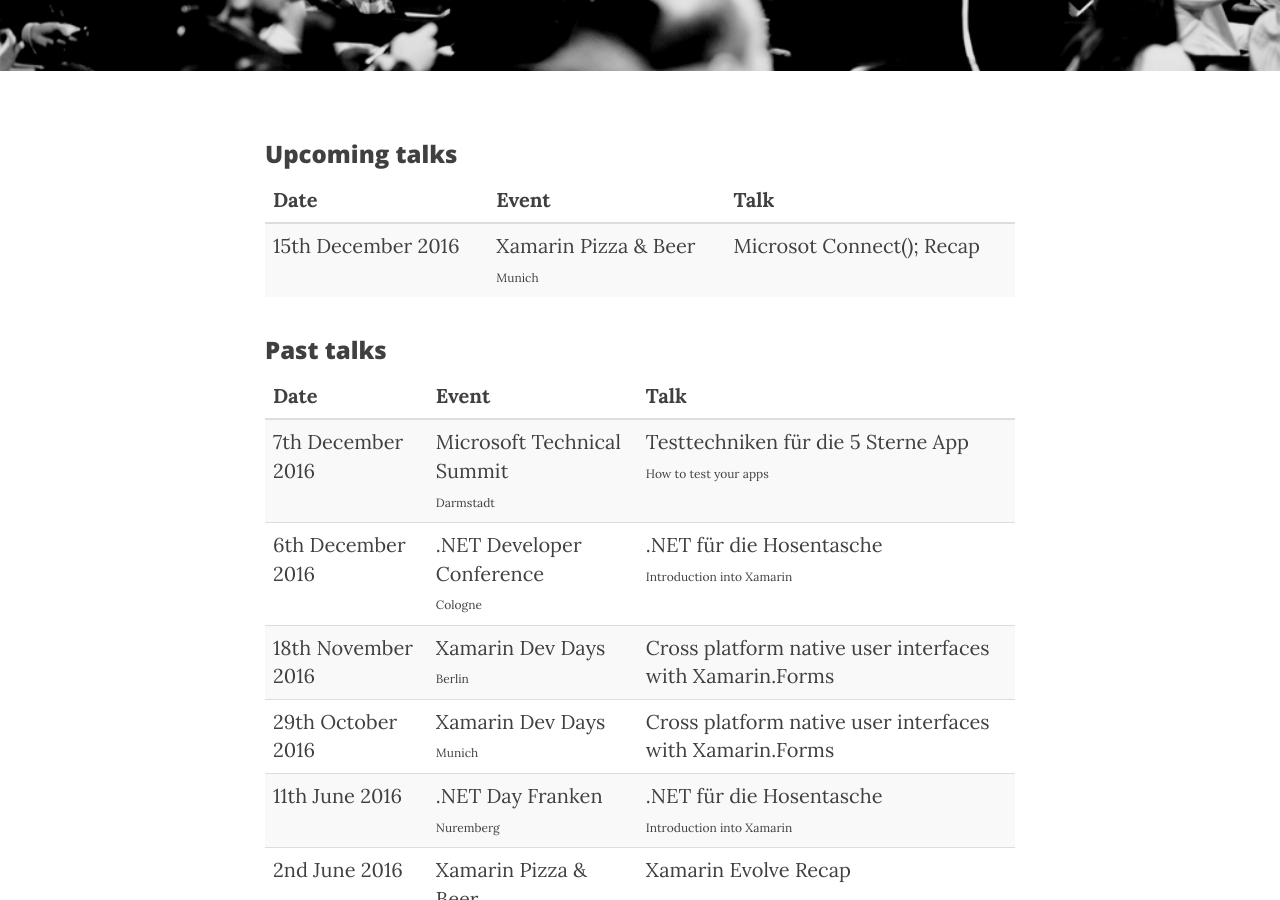
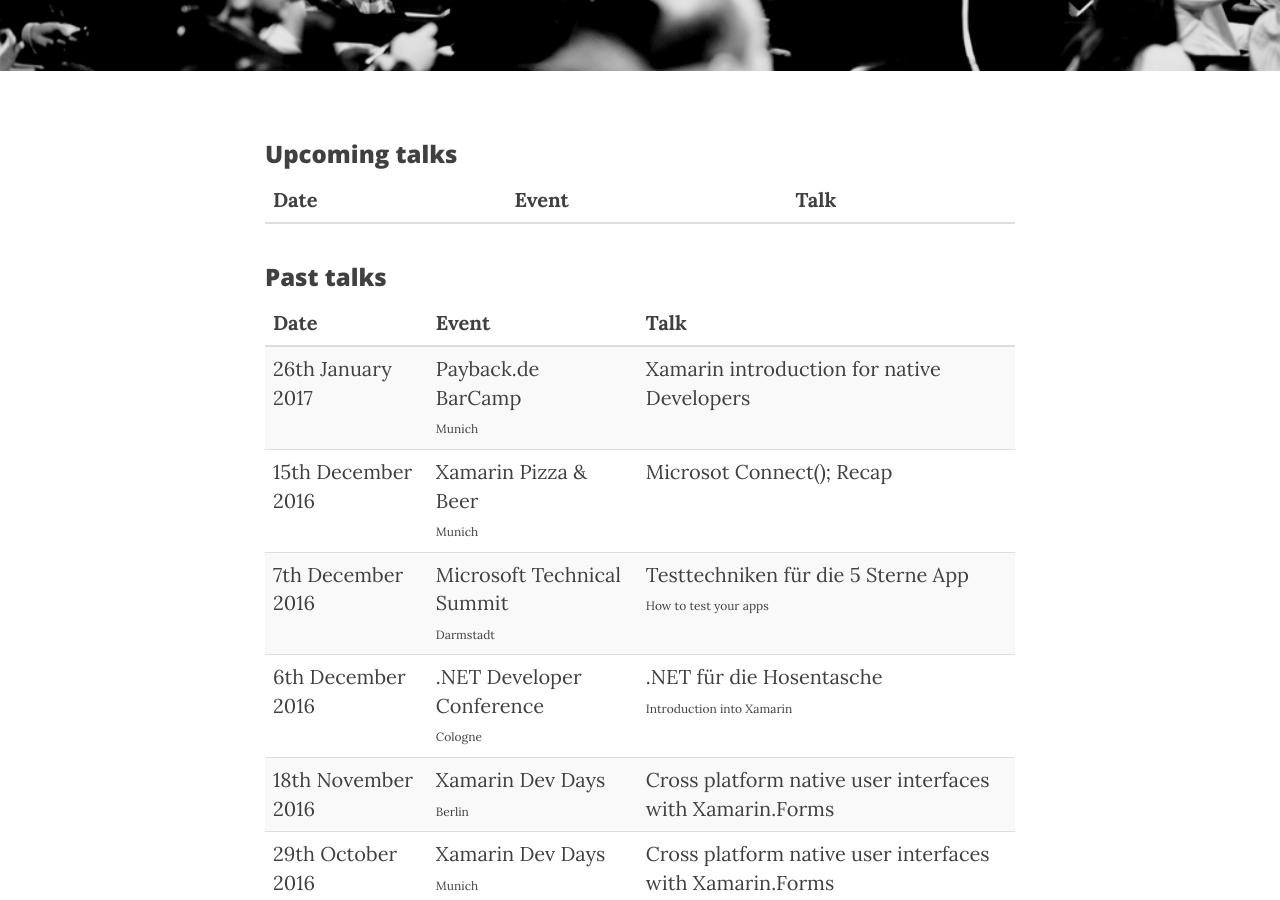
Before and after one commit to smstuebe/smstuebe.github.io, a Jekyll site: the page built from speaking.html, in a window 1280 px wide and 900 px high, scrolled down 377 px. Built offline with Jekyll 4.4.1, drawn with Linux system fonts in a browser that asks for light colours; nearby versions of some CDN libraries.

Commit message:
Update speaking.html

```diff
--- a/speaking.html
+++ b/speaking.html
@@ -20,11 +20,7 @@
     </thead>
     <tbody>
 
-	<tr>
-	<td>15th December 2016</td>
-	<td><a href="https://www.meetup.com/de-DE/MunichXamarinNET/events/235823745" target="_blank">Xamarin Pizza & Beer</a><small><br>Munich</small></td>
-	<td>Microsot Connect(); Recap</td>
-	</tr>
+
     </tbody>
   </table>
 </div>
@@ -41,6 +37,18 @@
       </tr>
     </thead>
     <tbody>
+	<tr>
+	<td>26th January 2017</td>
+	<td>Payback.de BarCamp<small><br>Munich</small></td>
+	<td>Xamarin introduction for native Developers</td>
+	</tr>
+
+	<tr>
+	<td>15th December 2016</td>
+	<td><a href="https://www.meetup.com/de-DE/MunichXamarinNET/events/235823745" target="_blank">Xamarin Pizza & Beer</a><small><br>Munich</small></td>
+	<td>Microsot Connect(); Recap</td>
+	</tr>
+
 	<tr>
         <td>7th December 2016</td>
         <td><a href="https://www.microsoft.com/germany/technical-summit/default.aspx" target="_blank">Microsoft Technical Summit</a><small><br>Darmstadt</small></td>
```
